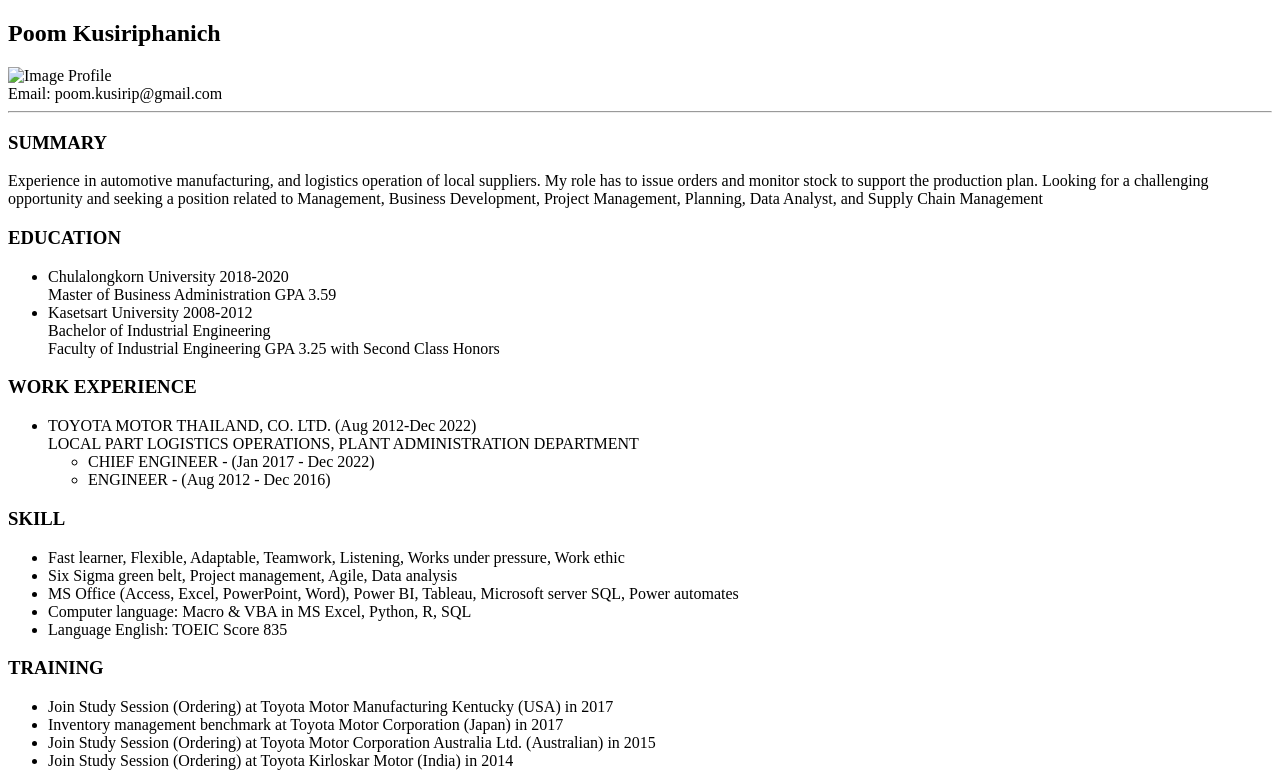
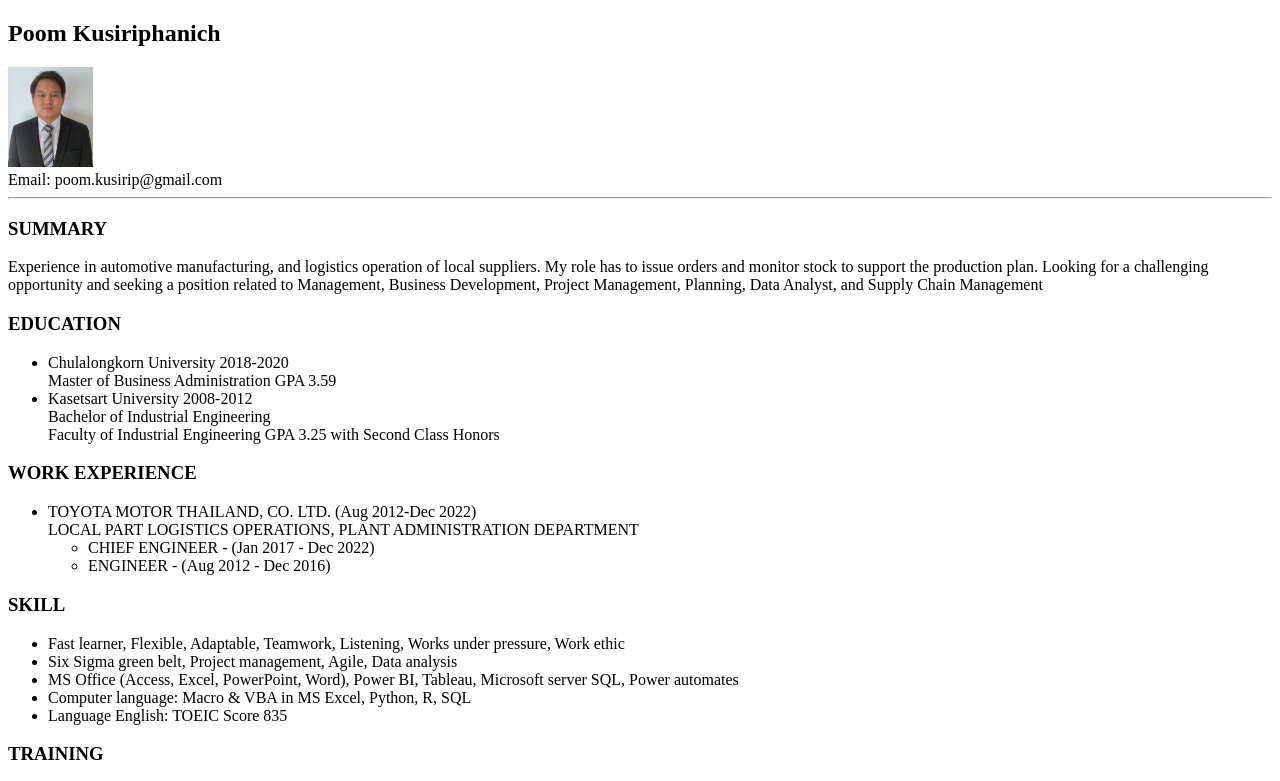
Before and after one commit to pkusirip/html-portfolio, a plain HTML site: page index.html in a window 1280 px wide. Shown: the top 781 px of the page. Drawn offline with Linux system fonts and the light colour scheme.

Commit message:
Update index.html

```diff
--- a/index.html
+++ b/index.html
@@ -7,7 +7,7 @@
 </head>
 <body>
     <h2>Poom Kusiriphanich</h1>
-        <img src="./pic_2022.jpg" alt="Image Profile" height="100"/>
+        <img src="./Asset/Image/Profile.jpg" alt="Image Profile" height="100"/>
     <br>
     Email: poom.kusirip@gmail.com
     <hr>
```
